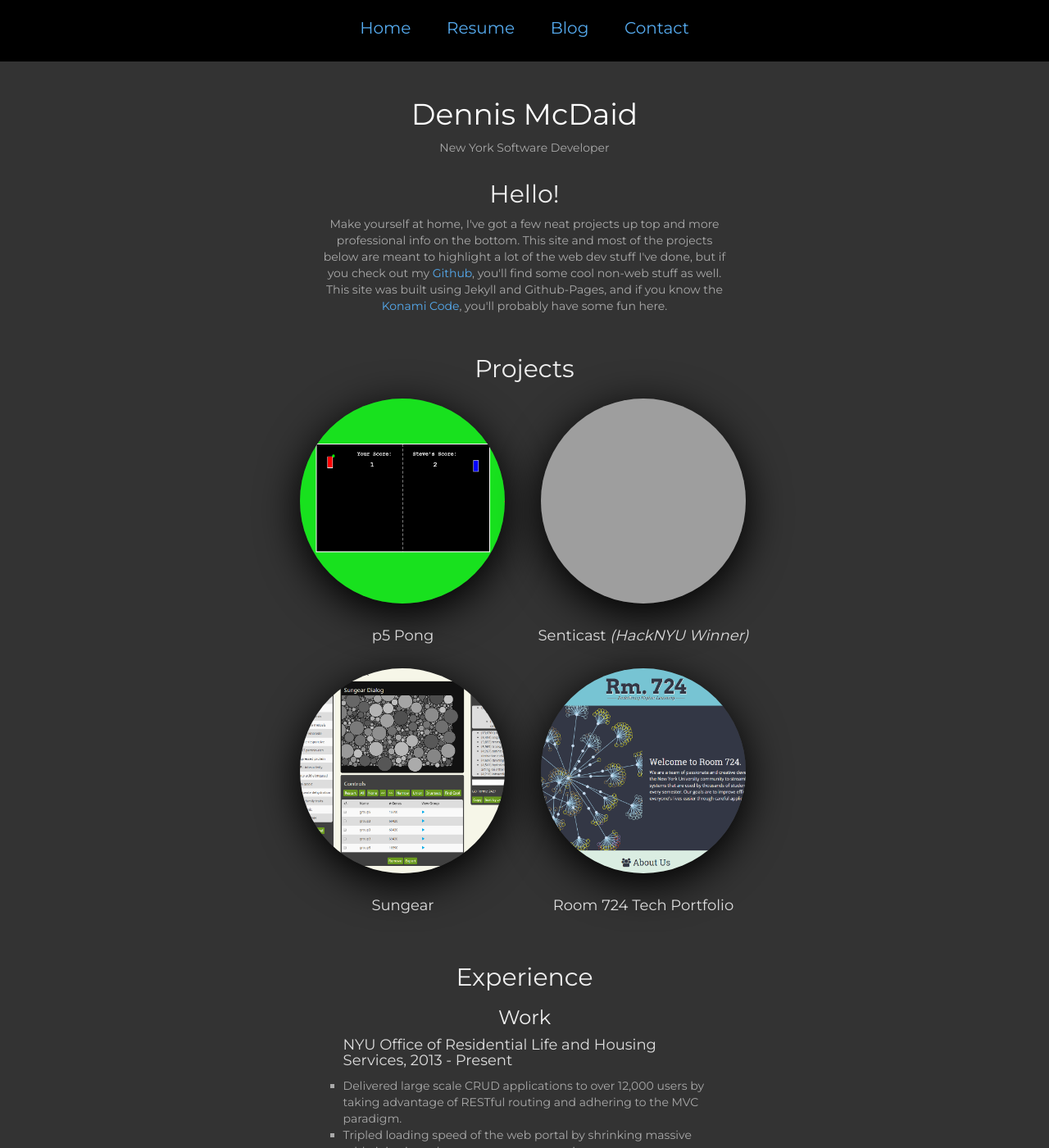
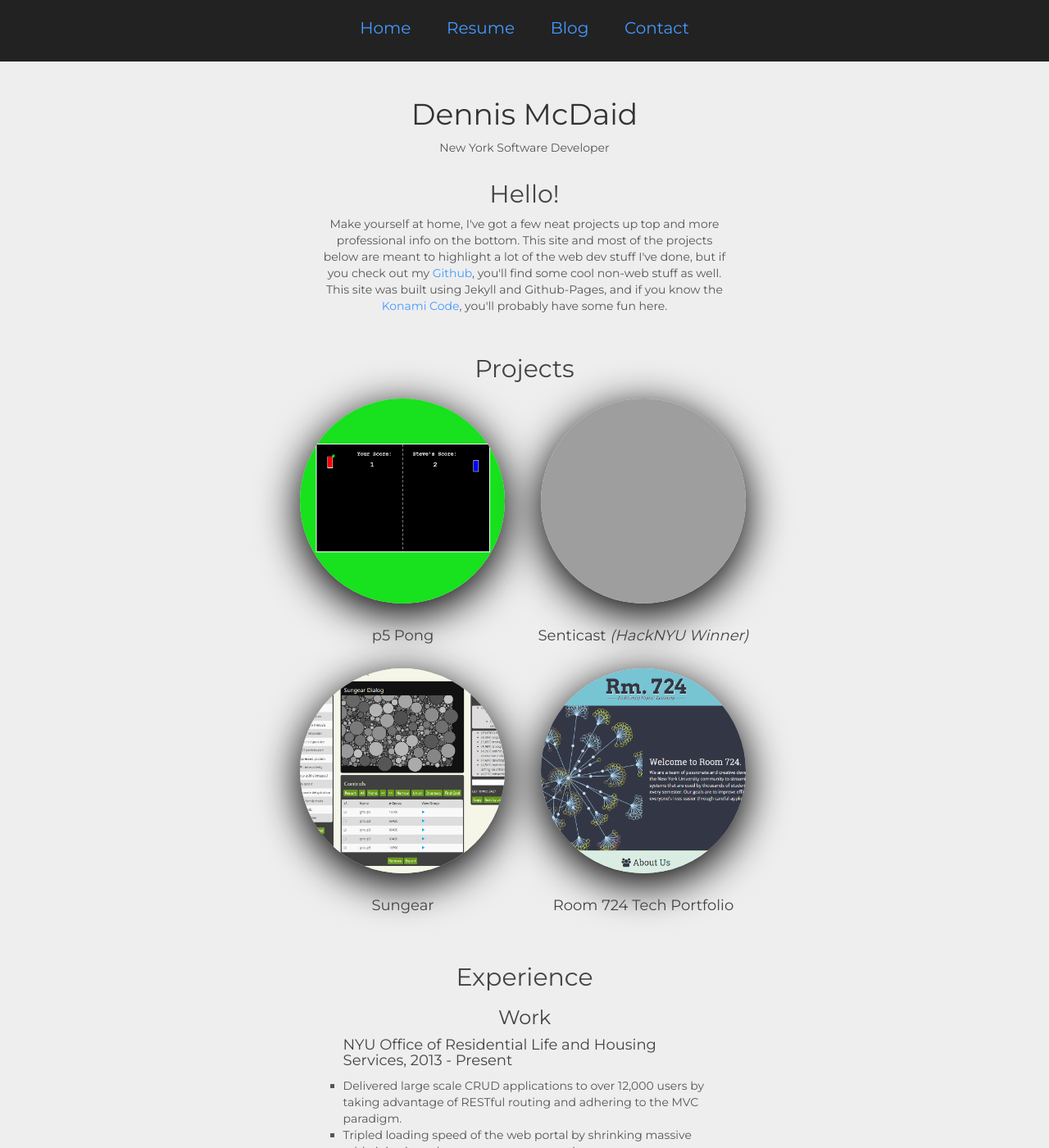
Before and after one commit to dns-mcdaid/dns-mcdaid.github.io, a Jekyll site: the page built from index.html, in a window 1280 px wide and 1400 px high. Shown: the whole window at 82% size. Built offline with Jekyll 4.4.1, drawn with Linux system fonts in a browser that asks for light colours; nearby versions of some CDN libraries; grey boxes are pictures that could not be loaded.

Commit message:
Update stylesheet to lighter tones

```diff
--- a/stylesheets/mainStyle.css
+++ b/stylesheets/mainStyle.css
@@ -1,17 +1,17 @@
 body {
-	background-color: #333;
-	color: #aaa;
+	background-color: #EEE;
+	color: #555;
 	font-family: 'Montserrat', sans-serif;
 	text-align: center;
 }
 
 a {
-	color: #5ae;
+	color: #28f;
 }
 
 a:active, a:hover, a:visited, a:link {
 	text-decoration: none;
-	color: #5ae;
+	color: #49f;
 }
 
 a:hover {
@@ -23,15 +23,15 @@ td a:hover {
 }
 
 h1 {
-	color: #fff;
+	color: #333;
 }
 
 h2, h3 {
-	color: #eee;
+	color: #444;
 }
 
 h4 {
-	color: #ddd;
+	color: #444;
 }
 
 table {
@@ -66,7 +66,7 @@ nav {
 	margin: auto;
 	position:fixed;
 	height: 75px;
-	background-color: #000;
+	background-color: #222;
 	width: 100%;
 	z-index: 5000;
 }
@@ -76,7 +76,7 @@ nav {
   margin: 0;
   padding: 0;
   overflow: hidden;
-	background-color: #000;
+	background-color: #222;
 }
 
 nav li {
@@ -90,7 +90,7 @@ header {
 }
 
 #main, .footer {
-	background-color: #333;
+	background-color: #EEE;
 	padding-left: 20%;
 	padding-right: 20%;
 	display: block;
@@ -132,12 +132,12 @@ header {
 }
 
 i.fa {
-	color: white;
+	color: #333;
 	font-size: 60px;
 	padding-left: 7px;
 	padding-right: 7px;
 }
 
 i.fa:hover {
-	opacity: 0.7;
+	opacity: 0.9;
 }
```
